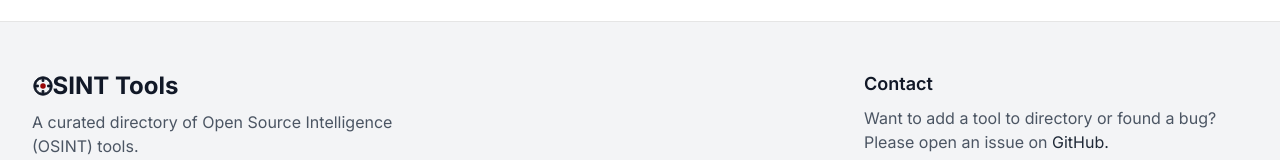
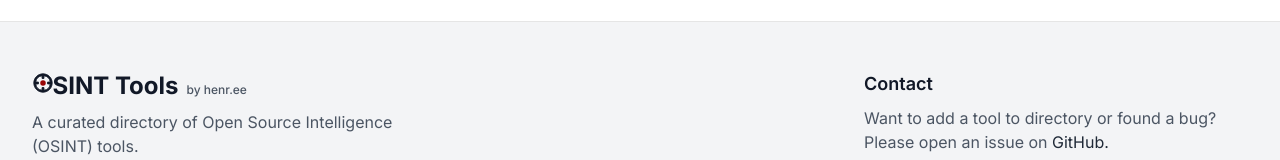
Before and after one commit to NoTrace-ai/osint-directory, a Next.js app: page / in a window 1280 px wide. Shown: the part 1311-1471 px from the top of the page. Built offline with nearby package versions, Linux system fonts and the light colour scheme.

Commit message:
Update footer.tsx

```diff
--- a/components/footer.tsx
+++ b/components/footer.tsx
@@ -7,8 +7,14 @@ export default function Footer() {
       <div className="container mx-auto px-4 sm:px-6 lg:px-8 py-12">
         <div className="grid grid-cols-1 md:grid-cols-3 gap-8">
           <div>
-            <Link href="/" className="text-2xl font-bold text-gray-900 hover:text-gray-700 flex items-center mb-2">
-              <span className="mr-[-1.5px]"><Logo /></span> SINT Tools
+            <Link
+              href="/"
+              className="text-2xl font-bold text-gray-900 hover:text-gray-700 flex items-baseline mb-2"
+            >
+              <span className="mr-[-1.5px]"> <Logo /> </span> <span>SINT Tools</span>
+              <span className="text-xs font-medium text-gray-600 hover:text-gray-500 ml-2 items-baseline">
+                by henr.ee
+              </span>
             </Link>
             <p className="text-gray-600">
               A curated directory of Open Source Intelligence (OSINT) tools.
@@ -18,7 +24,7 @@ export default function Footer() {
           <div>
             <h3 className="text-lg font-semibold text-gray-900 mb-2">Contact</h3>
             <p className="text-gray-600">
-              Want to add a tool to directory or found a bug? Please open an issue on <Link href="https://github.com/braindead-dev/osint-list" target="_blank" rel="noopener noreferrer" className="text-gray-800 hover:text-gray-900">GitHub.</Link>
+              Want to add a tool to directory or found a bug? Please open an issue on <Link href="https://github.com/braindead-dev/osint-list/issues" target="_blank" rel="noopener noreferrer" className="text-gray-800 hover:text-gray-900">GitHub.</Link>
             </p>
           </div>
         </div>
```
